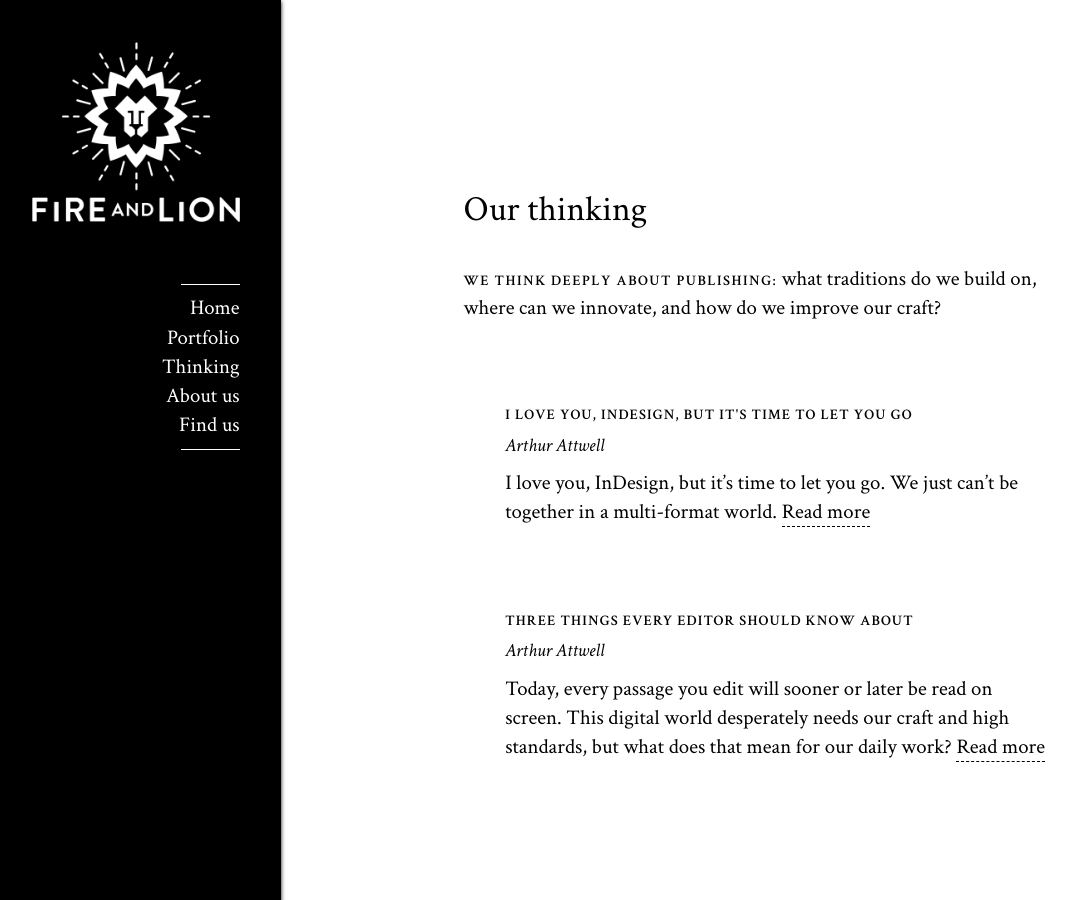
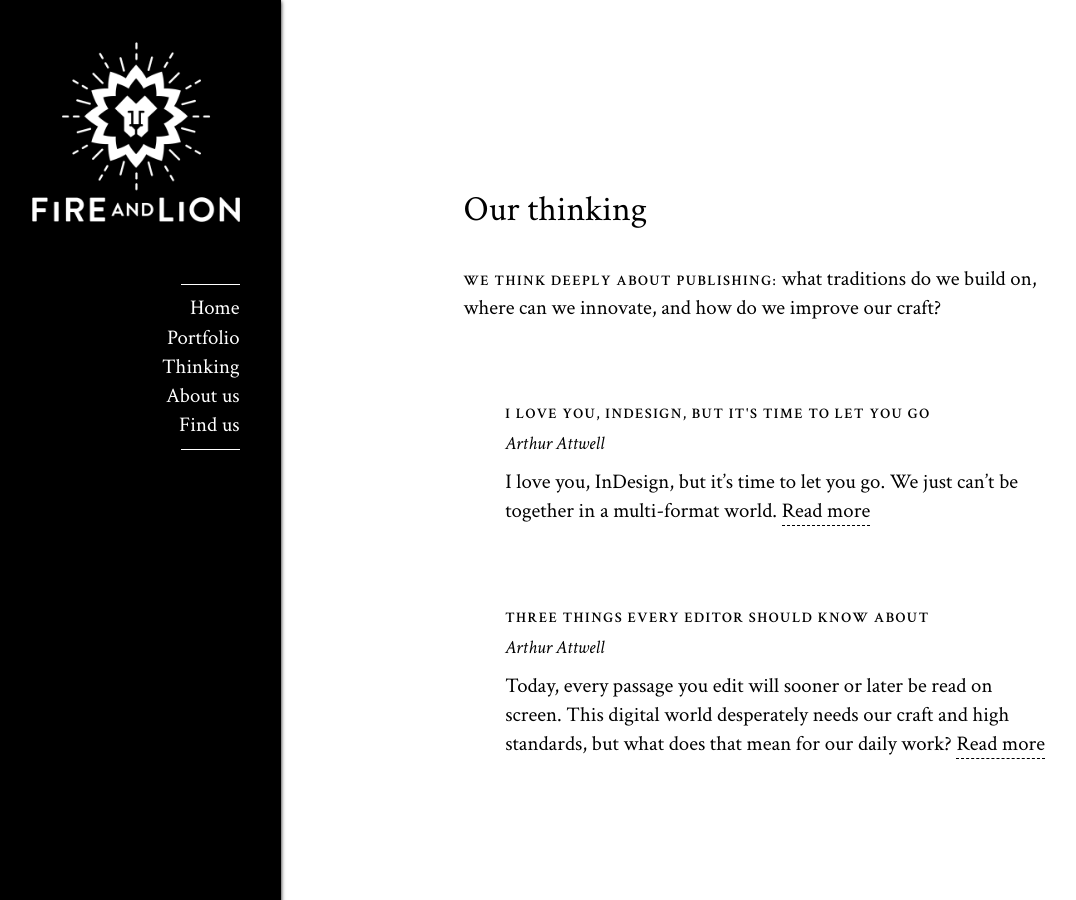
Before and after one commit to jenniferjacobs/fireandlion, a Jekyll site: the page built from thinking.md, in a window 1280 px wide and 900 px high. Shown: the whole window, without its empty margins (10-1086 px from the left). Built offline with Jekyll 4.4.1, drawn with Linux system fonts in a browser that asks for light colours.

Commit message:
Fix small caps, gallery width

```diff
--- a/css/screen.scss
+++ b/css/screen.scss
@@ -34,6 +34,7 @@ $light: #ffffff;
 @mixin smallcaps() {
 	text-transform: uppercase;
 	font-size: 0.7em;
+	font-weight: bold;
 	letter-spacing: 0.1em;
 	line-height: 100%;
 }
@@ -221,11 +222,8 @@ h2 {
 	font-size: 1.1em;
 }
 h3, h4, h5, h6 {
+	@include smallcaps();
 	font-family: $font-main;
-	font-size: 0.7em;
-	font-weight: bold;
-	text-transform: uppercase;
-	letter-spacing: 0.075em;
 	text-align: left;
 }
 p, ol, ul, dl, td {
@@ -408,8 +406,7 @@ td {
 	justify-content: space-around;
 	img {
 		flex: 1 0 1em; // shorthand: flex-grow flex-shrink flex-basis
-		min-width: 12em;
-		// margin: 0 0.5em 0.5em 0;
+		width: 12em;
 	}
 	a {
 		border: 0;
```
